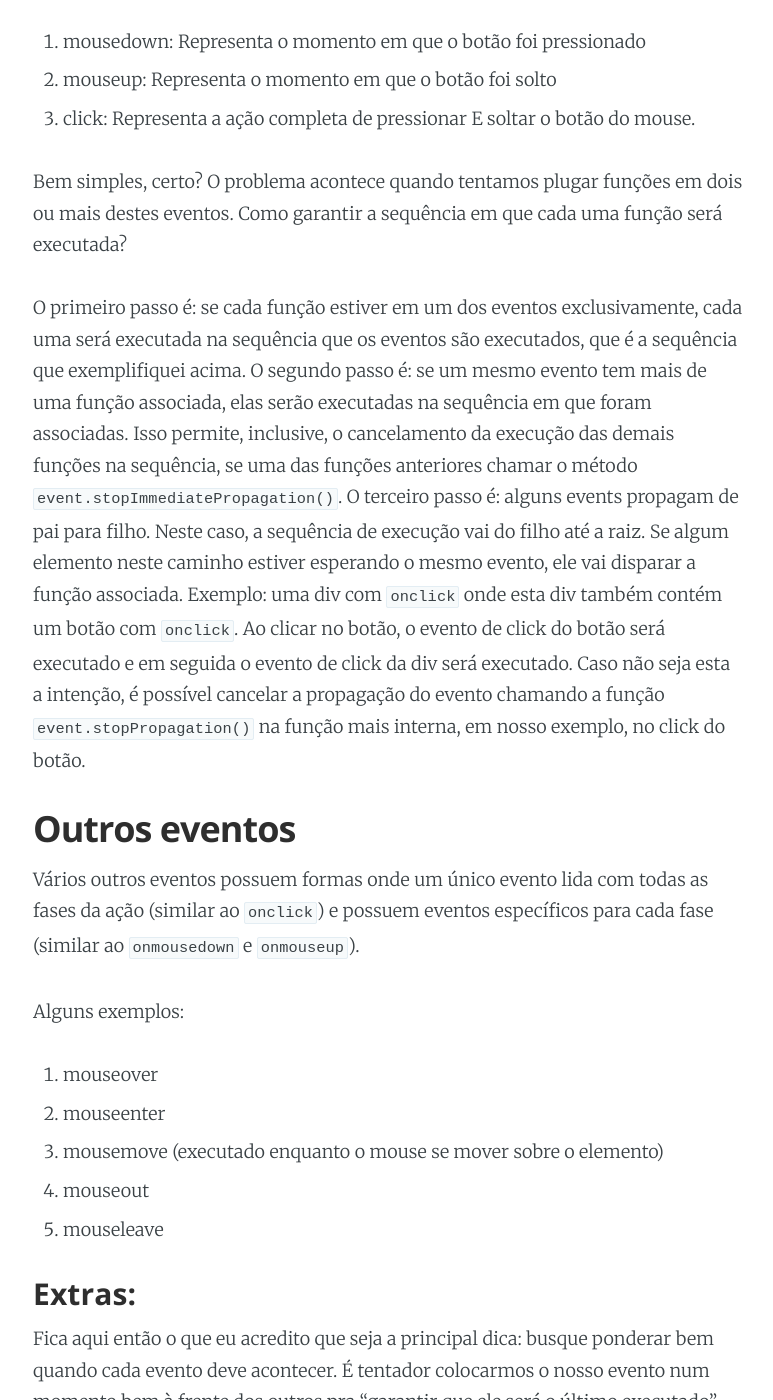
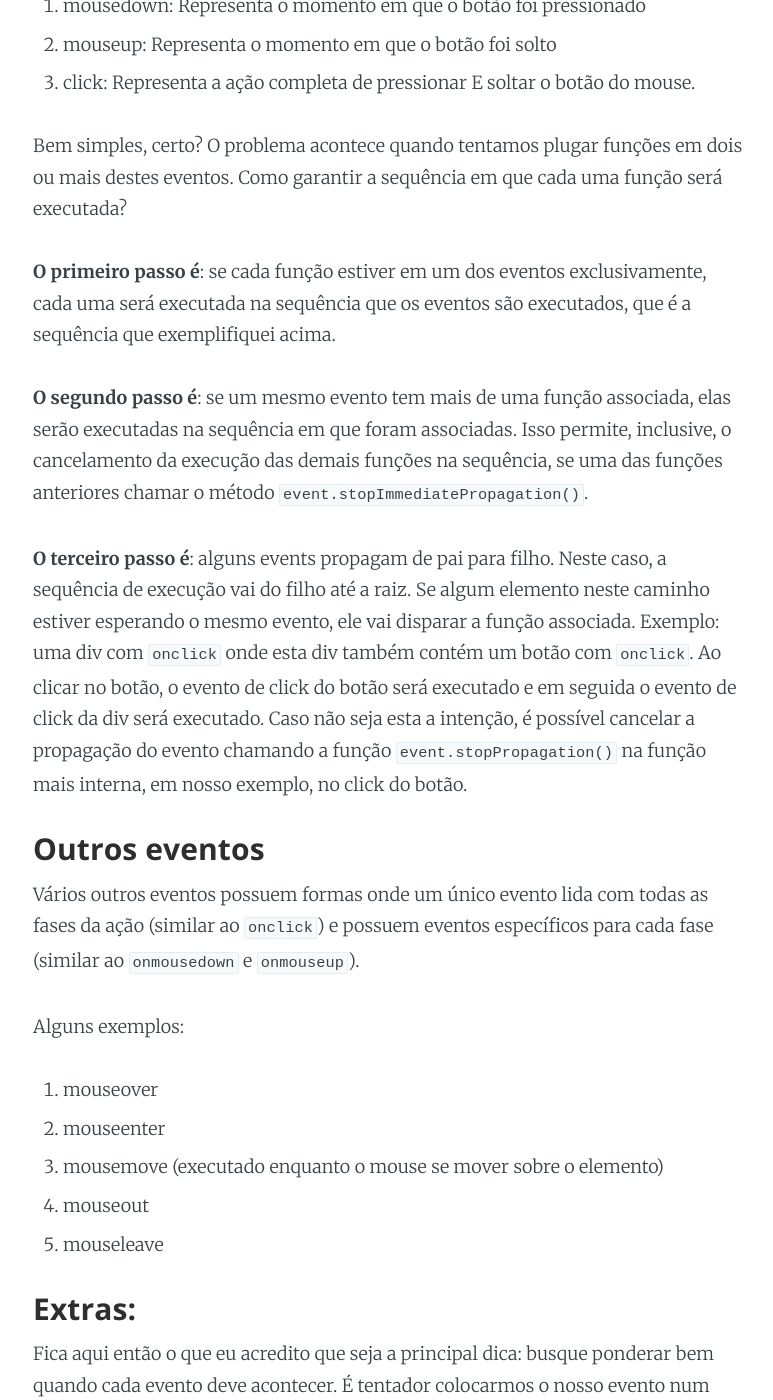
Before and after one commit to klaytoncavalcante/klaytoncavalcante.github.io, a Jekyll site: the page built from _posts/2021-04-24-sequencia-de-eventos-em-javascript.md, in a window 1280 px wide and 1400 px high, scrolled down 1741 px. Shown: the whole window, without its empty margins (252-1025 px from the left). Built offline with Jekyll 4.4.1, drawn with Linux system fonts in a browser that asks for light colours; some of the changed text lies outside the part shown.

```diff
--- a/_posts/2021-04-24-sequencia-de-eventos-em-javascript.md
+++ b/_posts/2021-04-24-sequencia-de-eventos-em-javascript.md
@@ -7,7 +7,7 @@ categories: [Programação, Javascript, Boas práticas]
 
 Uma das maiores causas de bugs em códigos Javascript são eventos e como eles são executados. Uma má gestão da sequência em que eventos são disparados leva não só a mais bugs como aumenta a dificuldade da correção deles e da inserção de novas features no mesmo componente ou página.
 
-## Primeiramente, o que são eventos?
+### Primeiramente, o que são eventos?
 
 O nome já dá uma pequena ideia do que é. Eventos é a forma como lidamos com efeitos externos que podem acontecer a qualquer momento. O exemplo mais simples é o clique do mouse. Você não sabe quando vai acontecer, mas quando acontecer, o código estará preparado para executar uma ou mais funções específicas para este evento.
 
@@ -15,7 +15,7 @@ Outros eventos podem não ter intervenção direta do usuário. Por exemplo, o e
 
 <!--more-->
 
-## Javascript event loop
+### Javascript event loop
 
 Como você provavelmente já sabe, uma aplicação Javascript roda geralmente em uma única thread, com algumas poucas excerções, como Workers. Para lidar com o processamento de tudo que precisa ser executado, alguém é responsável por orquestrar tudo isso. O nome desse alguém é Javascript Event Loop.
 
@@ -25,9 +25,9 @@ Mas como o event loop em si não é o foco deste artigo, [vou deixar este vídeo
 
 Como o Javascript contém toda uma miríade de eventos possíveis, para tentar manter um pouco o foco deste artigo vou me restringir aos eventos do mouse.
 
-## Mouse events
+### Mouse events
 
-### Click events
+#### Click events
 
 Acredito que estes sejam os eventos mais utilizados em qualquer aplicação, portanto um bom ponto para começarmos.
 
@@ -39,11 +39,13 @@ Quando pressionamos e soltamos o botão esquerdo do mouse, 3 eventos são dispar
 
 Bem simples, certo? O problema acontece quando tentamos plugar funções em dois ou mais destes eventos. Como garantir a sequência em que cada uma função será executada?
 
-O primeiro passo é: se cada função estiver em um dos eventos exclusivamente, cada uma será executada na sequência que os eventos são executados, que é a sequência que exemplifiquei acima.
-O segundo passo é: se um mesmo evento tem mais de uma função associada, elas serão executadas na sequência em que foram associadas. Isso permite, inclusive, o cancelamento da execução das demais funções na sequência, se uma das funções anteriores chamar o método `event.stopImmediatePropagation()`.
-O terceiro passo é: alguns events propagam de pai para filho. Neste caso, a sequência de execução vai do filho até a raiz. Se algum elemento neste caminho estiver esperando o mesmo evento, ele vai disparar a função associada. Exemplo: uma div com `onclick` onde esta div também contém um botão com `onclick`. Ao clicar no botão, o evento de click do botão será executado e em seguida o evento de click da div será executado. Caso não seja esta a intenção, é possível cancelar a propagação do evento chamando a função `event.stopPropagation()` na função mais interna, em nosso exemplo, no click do botão.
+**O primeiro passo é**: se cada função estiver em um dos eventos exclusivamente, cada uma será executada na sequência que os eventos são executados, que é a sequência que exemplifiquei acima.
 
-## Outros eventos
+**O segundo passo é**: se um mesmo evento tem mais de uma função associada, elas serão executadas na sequência em que foram associadas. Isso permite, inclusive, o cancelamento da execução das demais funções na sequência, se uma das funções anteriores chamar o método `event.stopImmediatePropagation()`.
+
+**O terceiro passo é**: alguns events propagam de pai para filho. Neste caso, a sequência de execução vai do filho até a raiz. Se algum elemento neste caminho estiver esperando o mesmo evento, ele vai disparar a função associada. Exemplo: uma div com `onclick` onde esta div também contém um botão com `onclick`. Ao clicar no botão, o evento de click do botão será executado e em seguida o evento de click da div será executado. Caso não seja esta a intenção, é possível cancelar a propagação do evento chamando a função `event.stopPropagation()` na função mais interna, em nosso exemplo, no click do botão.
+
+### Outros eventos
 
 Vários outros eventos possuem formas onde um único evento lida com todas as fases da ação (similar ao `onclick`) e possuem eventos específicos para cada fase (similar ao `onmousedown` e `onmouseup`).
 
@@ -58,7 +60,7 @@ Alguns exemplos:
 ### Extras:
 Fica aqui então o que eu acredito que seja a principal dica: busque ponderar bem quando cada evento deve acontecer. É tentador colocarmos o nosso evento num momento bem à frente dos outros pra "garantir que ele será o último executado". Porém isso abre o risco de, caso queiramos que algum outro evento seja executado após este, será bem complexo de implementar.
 
-Para conhecer outros eventos e como eles funcionam, recomendo a leitura da documentação no MDN: https://developer.mozilla.org/en-US/docs/Web/Events#event_listing
+Para conhecer outros eventos e como eles funcionam, recomendo a leitura da [documentação no MDN](https://developer.mozilla.org/en-US/docs/Web/Events#event_listing).
 
 Espero que este artigo tenha lhe ajudado a entender um pouco mais sobre eventos no Javascript e como manter uma boa relação entre os eventos.
 
```
